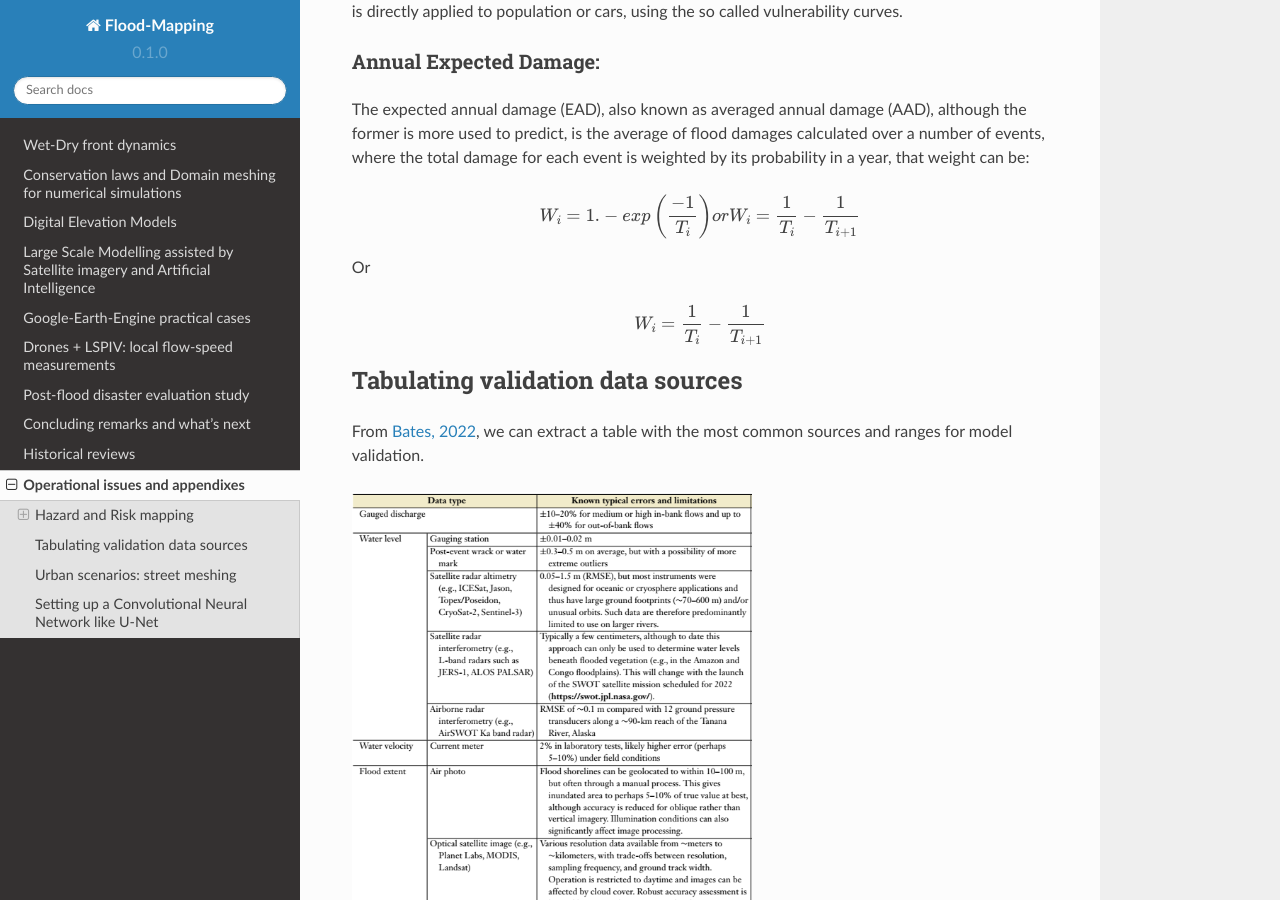
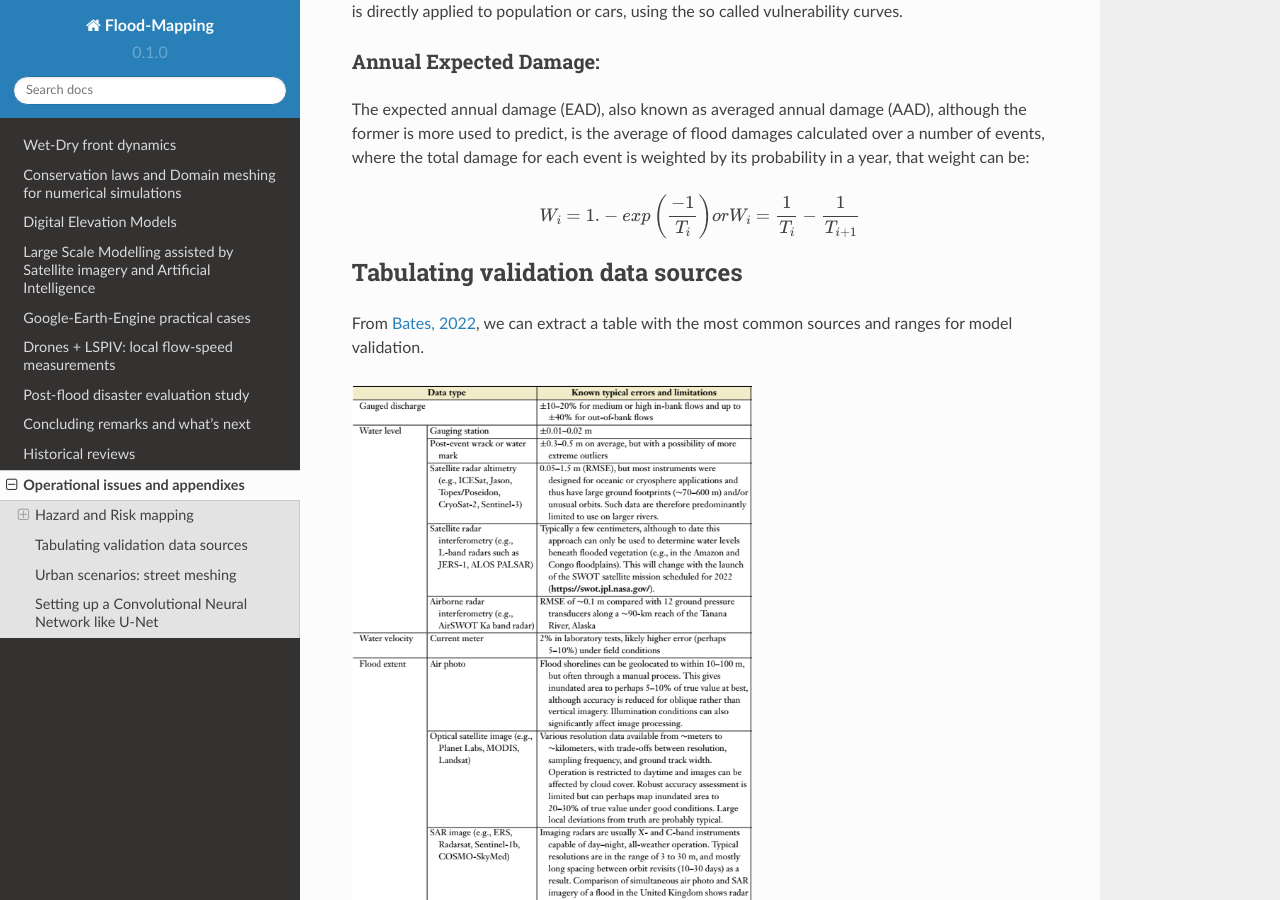
Before and after one commit to ivillamadrid/FloodMapping, a Sphinx documentation site: the page built from docs/source/operational_appx.rst, in a window 1280 px wide and 900 px high, scrolled down 853 px. Built offline with Sphinx 7.4.7 and the Read the Docs theme 2.0.0, drawn with Linux system fonts in a browser that asks for light colours.

Commit message:
Update operational_appx.rst

```diff
--- a/docs/source/operational_appx.rst
+++ b/docs/source/operational_appx.rst
@@ -42,12 +42,6 @@ the total damage for each event is weighted by its probability in a year, that w
 
   W_i=1.-exp \left(\frac{-1} {T_i}\right)  or W_i=\frac{1} {T_i}-\frac{1} {T_{i+1}}
 
-Or
-
-.. math::
-
-  W_i=\frac{1} {T_i}-\frac{1} {T_{i+1}}
-
 
 Tabulating validation data sources
 ----------------------------------
```
